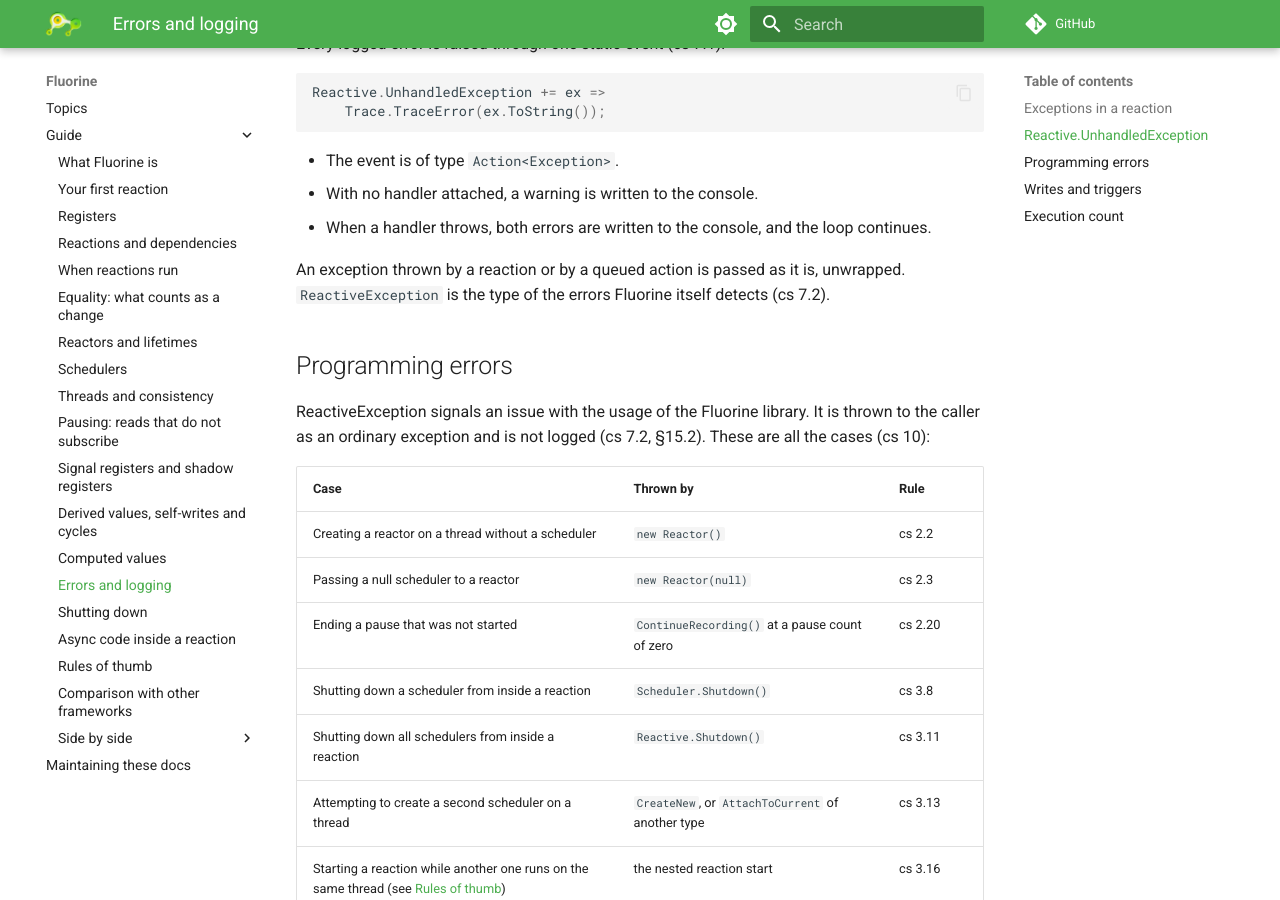
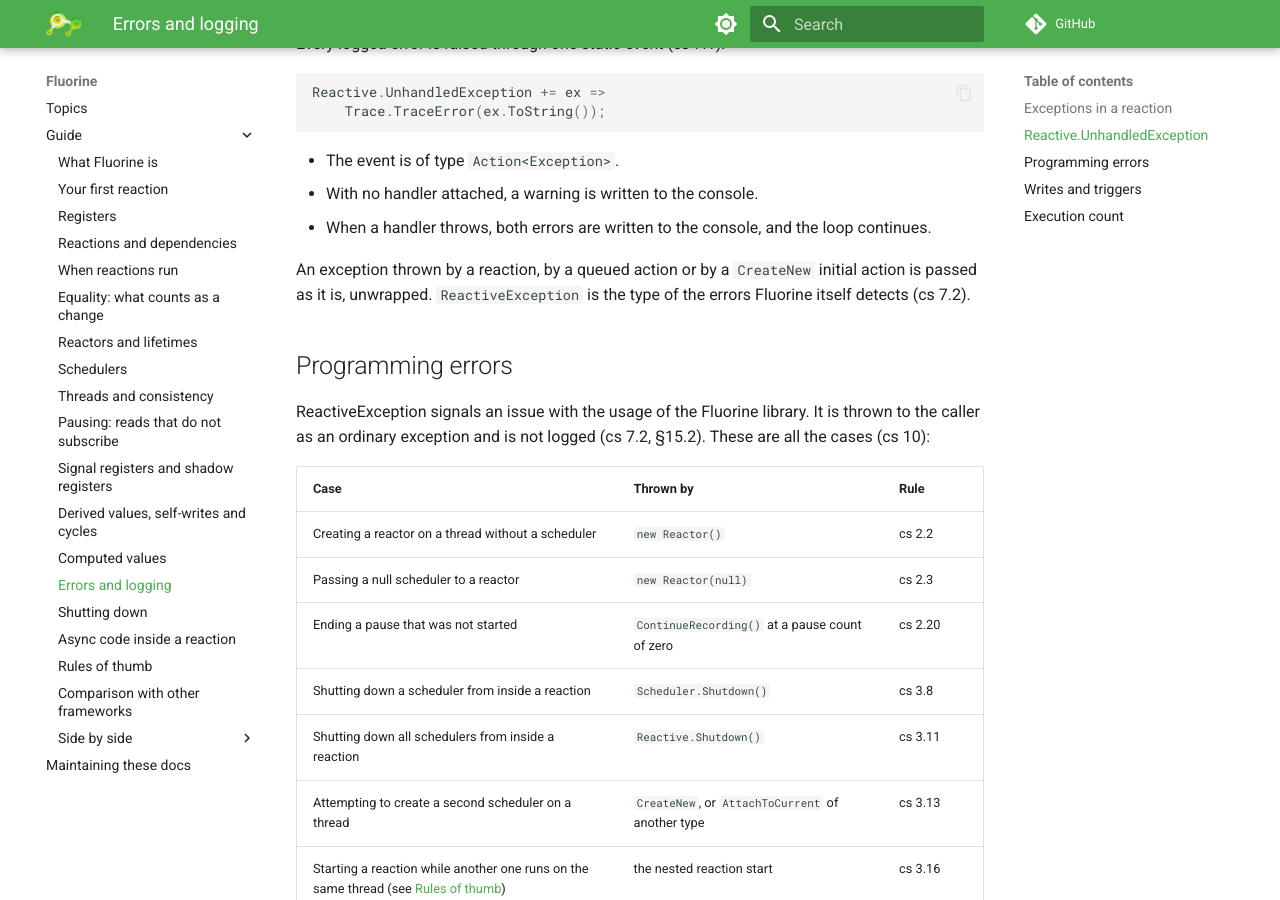
Before and after one commit to flintvane/fluorine, an MkDocs documentation site: the page built from docs/topics/errors-and-logging.md, in a window 1280 px wide and 900 px high, scrolled down 572 px. Built offline with MkDocs 1.6.1 and Material for MkDocs 9.7.7, drawn with Linux system fonts in a browser that asks for light colours; comment, search, counter and statistics services are not loaded.

Commit message:
docs: list CreateNew initial action among unwrapped logged exceptions (cs 7.3)

```diff
--- a/docs/topics/errors-and-logging.md
+++ b/docs/topics/errors-and-logging.md
@@ -25,7 +25,7 @@ Reactive.UnhandledException += ex =>
 - With no handler attached, a warning is written to the console.
 - When a handler throws, both errors are written to the console, and the loop continues.
 
-An exception thrown by a reaction or by a queued action is passed as it is, unwrapped. `ReactiveException` is the type of the errors Fluorine itself detects (cs 7.2).
+An exception thrown by a reaction, by a queued action or by a `CreateNew` initial action is passed as it is, unwrapped. `ReactiveException` is the type of the errors Fluorine itself detects (cs 7.2).
 
 ## Programming errors
 
```
